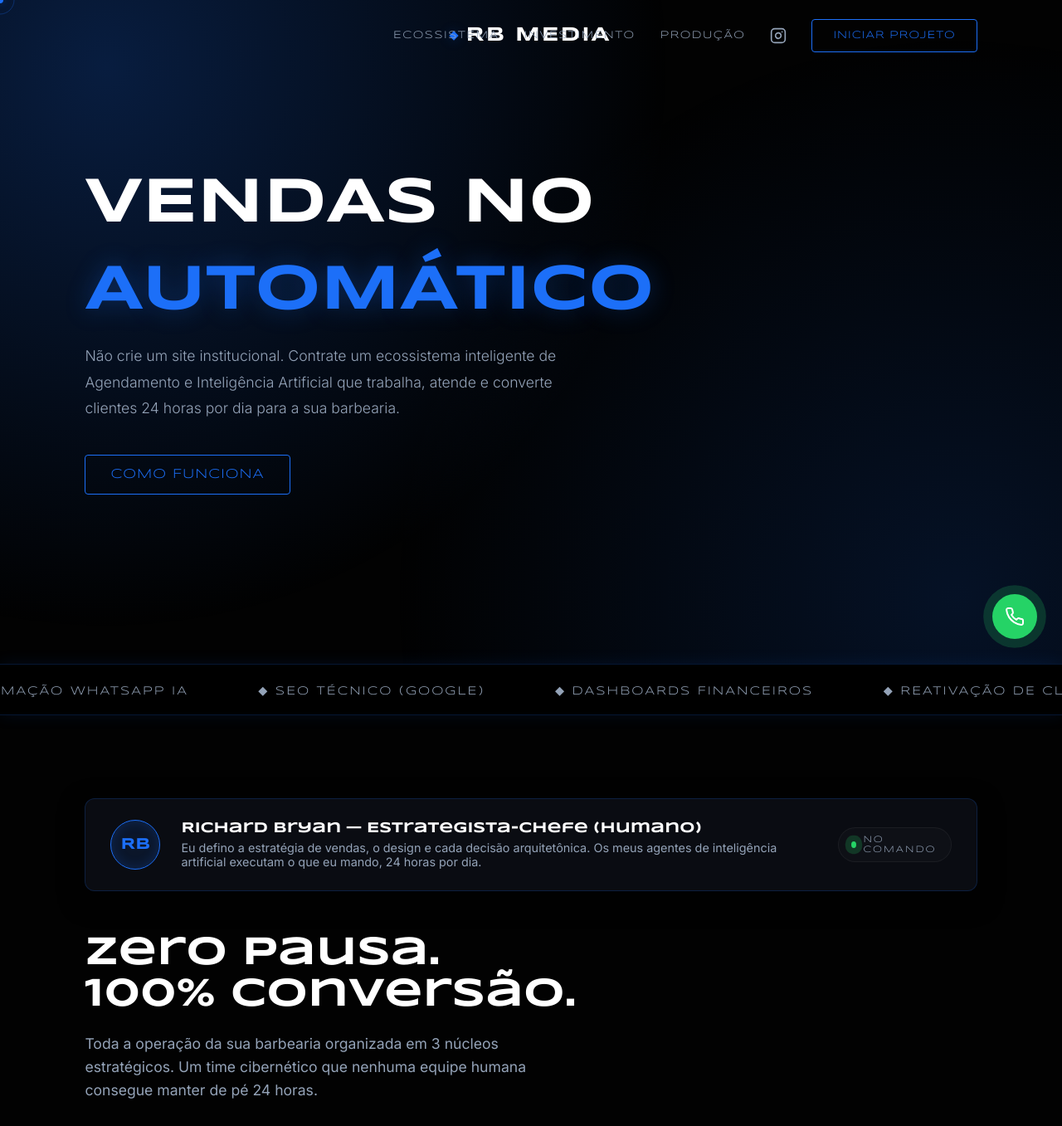
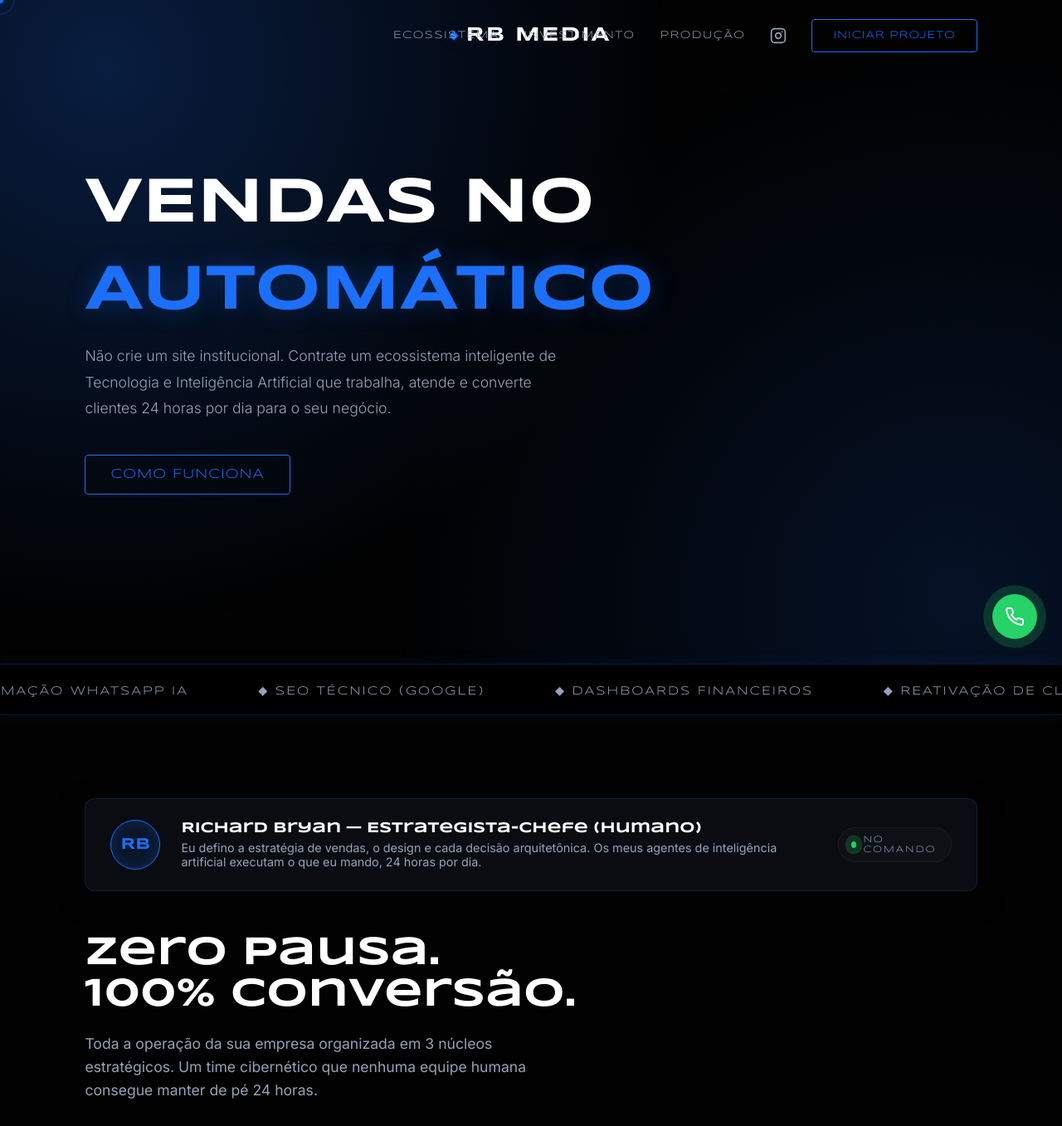
Before and after one commit to elysonedu-ui/rb-media-agency, a Flask app: page / in a window 1280 px wide. Shown: the top 1357 px of the page at 83% size. Run offline with Flask 3, Linux system fonts and the light colour scheme; some libraries are stand-ins or nearby versions.

Commit message:
Neutralizar textos para atender multiplos nichos

```diff
--- a/templates/index.html
+++ b/templates/index.html
@@ -59,7 +59,7 @@
             <div style="z-index: 1;">
                 <h1 class="hero-title" id="hacker-text" data-value="VENDAS NO">VENDAS NO</h1>
                 <h1 class="hero-title"><span>AUTOMÁTICO</span></h1>
-                <p class="hero-sub fade-up">Não crie um site institucional. Contrate um ecossistema inteligente de Agendamento e Inteligência Artificial que trabalha, atende e converte clientes 24 horas por dia para a sua barbearia.</p>
+                <p class="hero-sub fade-up">Não crie um site institucional. Contrate um ecossistema inteligente de Tecnologia e Inteligência Artificial que trabalha, atende e converte clientes 24 horas por dia para o seu negócio.</p>
                 <a href="#solucoes" class="btn-glow hover-target fade-up" style="display: inline-block; font-size: 1rem; padding: 15px 30px;">COMO FUNCIONA</a>
             </div>
         </section>
@@ -105,7 +105,7 @@
                 </div>
 
                 <h2 class="section-title fade-up" style="margin-top: 40px;">Zero Pausa. <br><span>100% Conversão.</span></h2>
-                <p class="section-subtitle fade-up">Toda a operação da sua barbearia organizada em 3 núcleos estratégicos. Um time cibernético que nenhuma equipe humana consegue manter de pé 24 horas.</p>
+                <p class="section-subtitle fade-up">Toda a operação da sua empresa organizada em 3 núcleos estratégicos. Um time cibernético que nenhuma equipe humana consegue manter de pé 24 horas.</p>
 
                 <div class="glass-grid fade-up">
                     <div class="glass-card hover-target">
@@ -174,7 +174,7 @@
                     <div class="timeline-item">
                         <span class="timeline-date">DIA 1 A 3</span>
                         <h4 class="timeline-title">Diagnóstico</h4>
-                        <p class="timeline-desc">Análise profunda da identidade visual da sua barbearia, definição de paleta de cores e fluxo de caixa.</p>
+                        <p class="timeline-desc">Análise profunda da identidade visual da sua marca, definição de paleta de cores e modelo de negócios.</p>
                     </div>
                     <div class="timeline-item">
                         <span class="timeline-date">DIA 4 A 7</span>
@@ -258,9 +258,9 @@
                 </div>
                 <h2 style="font-family: var(--font-heading); font-size: 2.5rem; margin-bottom: 20px; color: #fff;">Inicie o seu<br><span style="color: var(--accent-blue);">Ecossistema</span></h2>
                 <p style="color: var(--text-muted); font-size: 1.1rem; margin-bottom: 40px; line-height: 1.6; max-width: 600px; margin-left: auto; margin-right: auto;">
-                    A operação dos seus clientes roda em Inteligência Artificial, mas as nossas negociações são 100% Humanas. Fale diretamente com o nosso Estrategista-Chefe no WhatsApp e defina o futuro da sua barbearia.
+                    A operação dos seus clientes roda em Inteligência Artificial, mas as nossas negociações são 100% Humanas. Fale diretamente com o nosso Estrategista-Chefe no WhatsApp e defina o futuro da sua empresa.
                 </p>
-                <a href="https://wa.me/5511914433981?text=Ol%C3%A1%20Richard!%20Vi%20seu%20site%20da%20RB%20Media%20e%20quero%20automatizar%20minha%20barbearia." target="_blank" class="btn-glow hover-target" style="padding: 20px 50px; font-size: 1.1rem; border-color: #25d366; color: #25d366; display: inline-block; box-shadow: 0 0 20px rgba(37, 211, 102, 0.2);">
+                <a href="https://wa.me/5511914433981?text=Ol%C3%A1%20Richard!%20Vi%20seu%20site%20da%20RB%20Media%20e%20quero%20escalar%20meu%20neg%C3%B3cio." target="_blank" class="btn-glow hover-target" style="padding: 20px 50px; font-size: 1.1rem; border-color: #25d366; color: #25d366; display: inline-block; box-shadow: 0 0 20px rgba(37, 211, 102, 0.2);">
                     FALAR COM O ESTRATEGISTA NO WHATSAPP
                 </a>
             </div>
```
